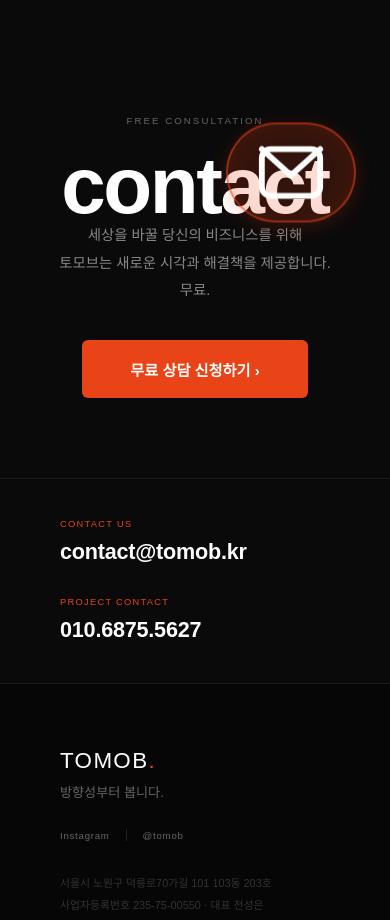
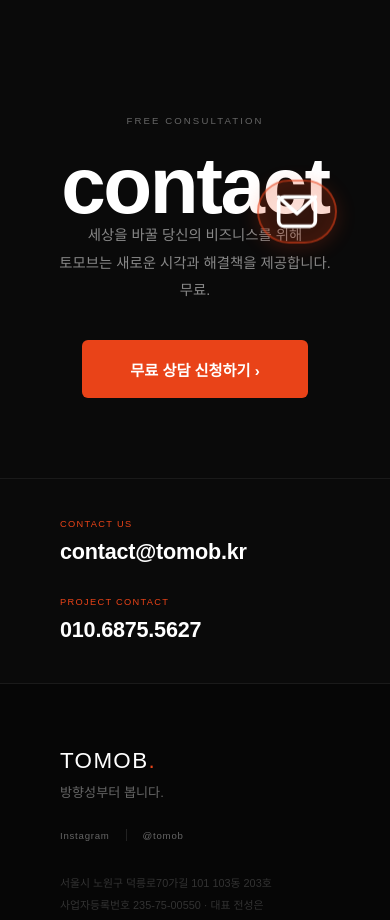
Before and after one commit to ralphxpdev-cell/tomob, a Next.js app: page / in a window 390 px wide. Shown: the part 8780-9700 px from the top of the page. Built offline with nearby package versions, Linux system fonts and the light colour scheme; a web font is replaced by a local one.

Commit message:
fix: 모바일 contact 이메일 아이콘 하단으로 이동, 크기 축소

```diff
--- a/app/globals.css
+++ b/app/globals.css
@@ -449,6 +449,9 @@
   .feature-title{grid-column:2;grid-row:1;white-space:normal;min-width:unset;text-align:left;align-self:center}
   .feature-content{grid-column:1/-1;grid-row:2;text-align:left;padding-left:0;margin-top:0;flex:none}
   .proc-grid{grid-template-columns:1fr}
+  .bi-wrap{top:auto;bottom:-36px;right:-8px}
+  .bi-box{width:80px;height:64px}
+  .bi-icon{width:44px;height:44px}
   .cta-contacts{flex-direction:column;gap:32px}
   .fi{grid-template-columns:1fr}
   .rv{opacity:1!important;transform:none!important}
```
